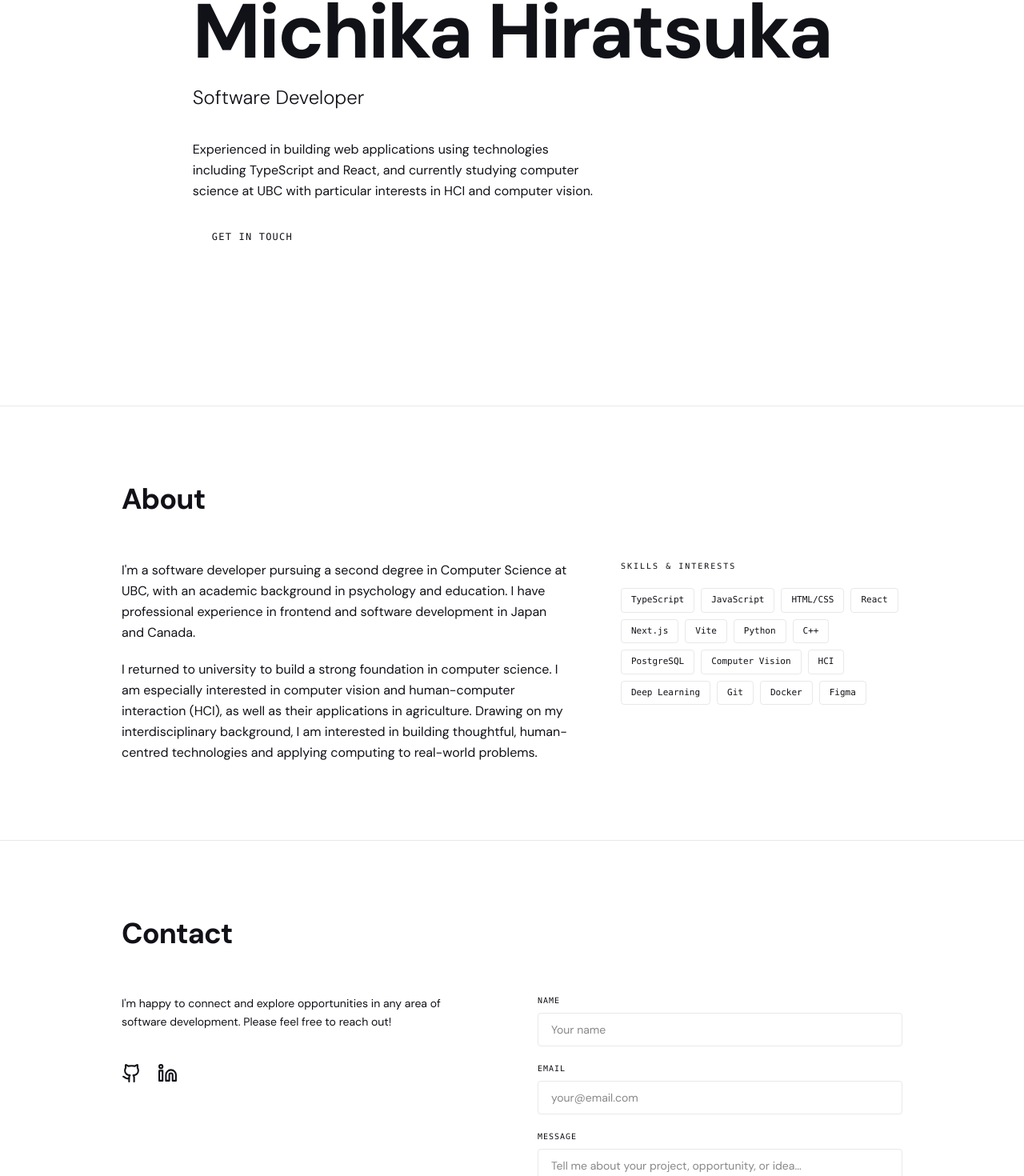
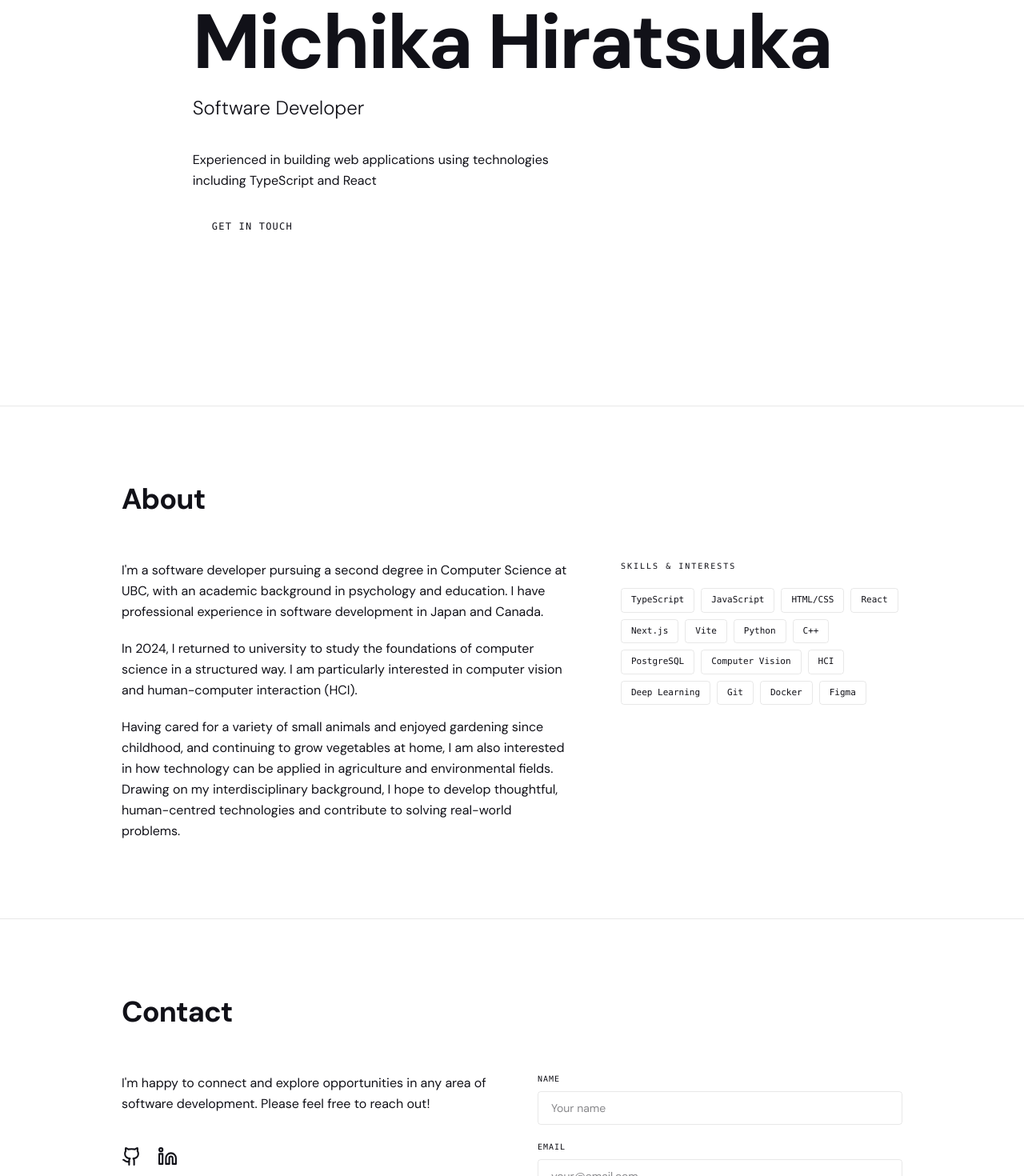
Before and after one commit to mhiratsuka/Portfolio, a React (Vite) app: page / in a window 1280 px wide. Shown: the part 293-1763 px from the top of the page at 80% size. Built offline with nearby package versions, Linux system fonts and the light colour scheme.

Commit message:
Modified contents

```diff
--- a/src/app/data.ts
+++ b/src/app/data.ts
@@ -348,14 +348,18 @@ export const ui = {
       name: "Michika Hiratsuka",
       role: "Software Developer",
       description:
-        "Experienced in building web applications using technologies including TypeScript and React, and currently studying computer science at UBC with particular interests in HCI and computer vision.",
+        "Experienced in building web applications using technologies including TypeScript and React",
       cta: "View my work",
       contact: "Get in touch",
     },
     about: {
       title: "About",
-      bio1: "I'm a software developer pursuing a second degree in Computer Science at UBC, with an academic background in psychology and education. I have professional experience in frontend and software development in Japan and Canada.",
-      bio2: "I returned to university to build a strong foundation in computer science. I am especially interested in computer vision and human-computer interaction (HCI), as well as their applications in agriculture. Drawing on my interdisciplinary background, I am interested in building thoughtful, human-centred technologies and applying computing to real-world problems.",
+      bio1:
+      "I'm a software developer pursuing a second degree in Computer Science at UBC, with an academic background in psychology and education. I have professional experience in software development in Japan and Canada.",
+      bio2:
+      "In 2024, I returned to university to study the foundations of computer science in a structured way. I am particularly interested in computer vision and human-computer interaction (HCI). ",
+      bio3:
+      "Having cared for a variety of small animals and enjoyed gardening since childhood, and continuing to grow vegetables at home, I am also interested in how technology can be applied in agriculture and environmental fields. Drawing on my interdisciplinary background, I hope to develop thoughtful, human-centred technologies and contribute to solving real-world problems.",
       skills: "Skills & Interests",
     },
   },
@@ -384,18 +388,19 @@ export const ui = {
     },
     footer: { built: "Michika Hiratsuka"},
     hero: {
-      greeting: "はじめまして、",
+      greeting: "こんにちは",
       name: "Michika Hiratsuka",
       role: "Software Developer",
       description:
-        "TypeScriptやReactなどを用いたWebアプリケーション開発の経験があり、現在はUBCでコンピュータサイエンスを学びながら、特にHCIとコンピュータビジョンに関心を持っています。",
+        "TypeScriptやReactをはじめとする技術を用いたWebアプリケーション開発の経験があります。",
       cta: "実績を見る",
       contact: "お問い合わせ",
     },
     about: {
       title: "自己紹介",
-      bio1: "ソフトウェア開発者としての実務経験を持ち、現在はUBCでコンピュータサイエンスを学んでいます。以前は心理学と教育学を学び、日本とカナダでソフトウェア開発に携わってきました。",
-      bio2: "コンピュータサイエンスの基礎を体系的に身につけるため、大学での学びを再開しました。特にコンピュータビジョンとHCI（ヒューマン・コンピュータ・インタラクション）、そしてそれらの農業分野への応用に関心があります。これまでの分野横断的な経験を生かし、人を中心に考えた技術の開発や、実社会の課題解決に取り組みたいと考えています。",
+      bio1: "ソフトウェア開発者としての実務経験を持ち、現在はバンクーバーのブリティッシュコロンビア大学でComputer Scienceを学んでいます。心理学と教育学の学位を取得後、日本とカナダでソフトウェア開発に携わってきました。",
+      bio2: "2024年に、コンピュータサイエンスを基礎から体系的に学ぶため、大学での学びを再開しました。特にコンピュータビジョンとHCI(ヒューマン・コンピュータ・インタラクション)に関心があります。",
+      bio3: "幼い頃から小動物の飼育や園芸に親しみ、現在も家庭菜園を楽しんでいることから、農業や環境分野におけるテクノロジーの活用にも関心を持っています。これまでの分野横断的な経験を生かし、人を中心に考えた技術の開発と、実社会の課題解決に取り組みたいと考えています。",
       skills: "スキル・関心分野",
     },
   },
--- a/src/app/pages/Home.tsx
+++ b/src/app/pages/Home.tsx
@@ -51,6 +51,7 @@ export default function Home() {
             <div className="md:col-span-3 space-y-5">
               <p className="text-muted-foreground leading-relaxed">{t.about.bio1}</p>
               <p className="text-muted-foreground leading-relaxed">{t.about.bio2}</p>
+              <p className="text-muted-foreground leading-relaxed">{t.about.bio3}</p>
             </div>
             <div className="md:col-span-2">
               <p className="font-mono text-[10px] tracking-[0.2em] uppercase text-accent-foreground mb-5">
@@ -77,7 +78,7 @@ export default function Home() {
           <SectionHeader num="02" title={t.contactTitle}/>
           <div className="mt-14 grid md:grid-cols-2 gap-16">
             <div>
-              <p className="text-muted-foreground leading-relaxed mb-10 text-sm">{t.contactDesc}</p>
+              <p className="text-muted-foreground leading-relaxed mb-10 text-base">{t.contactDesc}</p>
               {/* <div className="flex flex-col gap-5"> */}
               <div className="flex gap-5">
 
```
